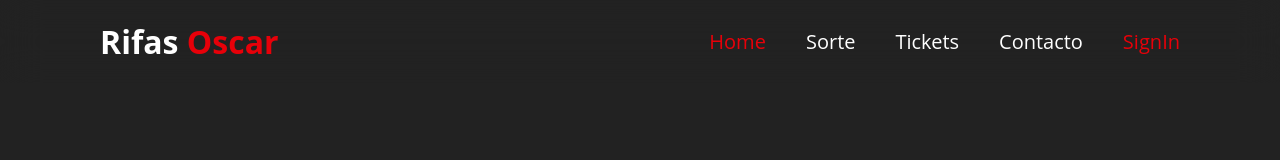
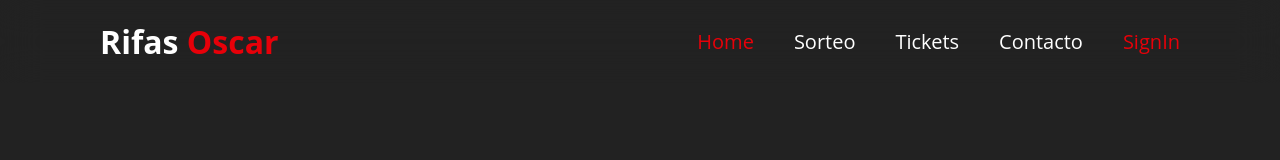
Before and after one commit to SnowCardenas/Sorteo-Project, a React (Vite) app: page / in a window 1280 px wide. Shown: the top 160 px of the page. Built offline with nearby package versions, Linux system fonts and the light colour scheme; no server answers.

Commit message:
Update Navbar.jsx

```diff
--- a/src/components/Navbar.jsx
+++ b/src/components/Navbar.jsx
@@ -45,7 +45,7 @@ export const Navbar = () => {
             <a href="#home">Home</a>
           </li>
           <li>
-            <a href="#services">Sorte</a>
+            <a href="#services">Sorteo</a>
           </li>
           <li>
             <a href="#tickets">Tickets</a>
```
